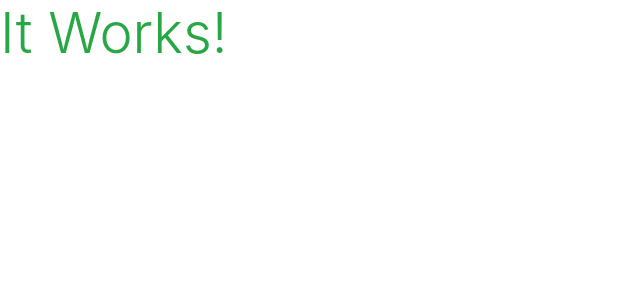
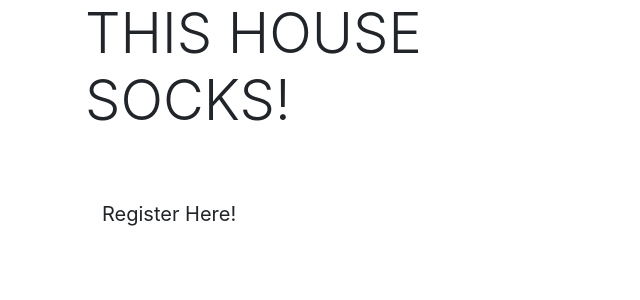
Before and after one commit to RyanSyme/house-of-sock, a Django app: page / in a window 1280 px wide. Shown: the top 300 px of the page, without its empty margins (0-640 px from the left). Run offline with Django 3.2, Linux system fonts and the light colour scheme.

Commit message:
add base content to home page

```diff
--- a/home/templates/home/index.html
+++ b/home/templates/home/index.html
@@ -1,6 +1,25 @@
 {% extends "base.html" %}
 {% load static %}
 
+{% block page_header %}
+    <div class="container">
+        <div class="row">
+            <div class="col"></div>
+        </div>
+    </div>
+{% endblock %}
+
 {% block content %}
-    <h1 class="display-4 text-success">It Works!</h1>
+    <div class="container h-50">
+        <div class="row h-100">
+            <div class="col-7 col-md-6">
+                <h1 class="display-4 logo-font">
+                    THIS HOUSE SOCKS!
+                </h1>
+                <div class="my-5">
+                    <a href="" class="btn btn-lg rounded-0 py-3">Register Here!</a>
+                </div>
+            </div>
+        </div>
+    </div>
 {% endblock %}
```
